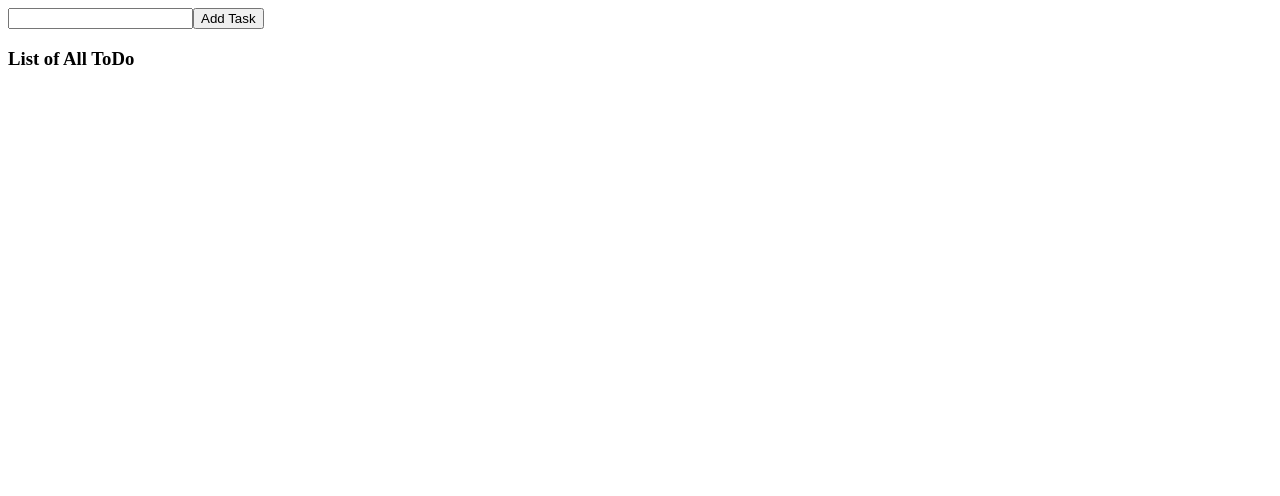
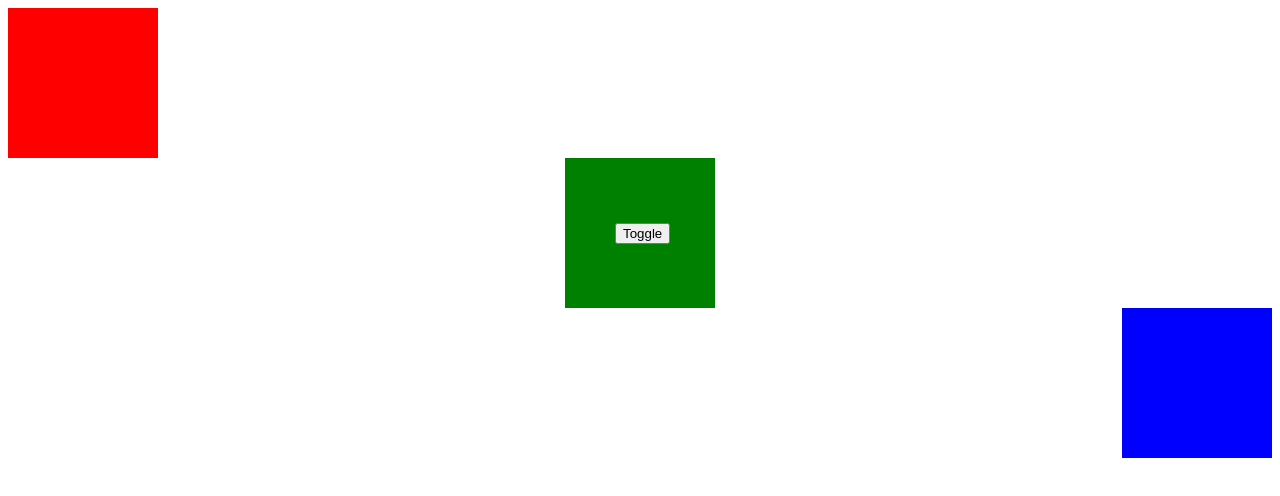
Before and after one commit to santanujana12/React-Hook-Prac, a React (Create React App) app: page / in a window 1280 px wide. Shown: the top 496 px of the page. Built offline with nearby package versions, Linux system fonts and the light colour scheme.

Commit message:
2 files modified, 1 added

```diff
--- a/package.json
+++ b/package.json
@@ -3,8 +3,8 @@
   "version": "0.0.0",
   "private": true,
   "dependencies": {
-    "react": "^18.1.0",
-    "react-dom": "^18.1.0"
+    "react": "^18.2.0",
+    "react-dom": "^18.2.0"
   },
   "scripts": {
     "start": "react-scripts start",
--- a/src/App.js
+++ b/src/App.js
@@ -2,12 +2,13 @@ import React from "react";
 import Box from './Components/Box'
 import Count from './Components/Counter/counter';
 import ToDo from "./Components/ToDoApp/ToDo";
+import TogglingDiv from "./Components/PlayingDivs/ToggleDivs";
 
 
 export default function App() {
   return (
     <div>
-      <ToDo/>
+      <TogglingDiv/>
     </div>
   );
 }
--- /dev/null
+++ b/src/Components/PlayingDivs/ToggleDivs.jsx
@@ -0,0 +1,16 @@
+import React,{useState} from "react";
+
+const TogglingDiv = ()=>{
+  const [isToggled,setisToggled]=useState(false);
+
+  return (
+    <div style={{display:"flex",flexDirection:"column"}}>
+      <div style={{height:"150px", width:"150px",backgroundColor:"red",alignSelf:(isToggled?"flex-end":"flex-start")}}/>
+      <div style={{height:"150px", width:"150px",backgroundColor:"green",alignSelf:"center",display:"flex"}}>
+        <button style={{alignSelf:"center",marginLeft:"50px",cursor:"pointer"}} onClick={()=>setisToggled(!isToggled)}>Toggle</button>
+      </div>
+      <div style={{height:"150px", width:"150px",backgroundColor:"blue",alignSelf:(isToggled?"flex-start":"flex-end")}}/>
+    </div>
+  )
+}
+export default TogglingDiv;
```
